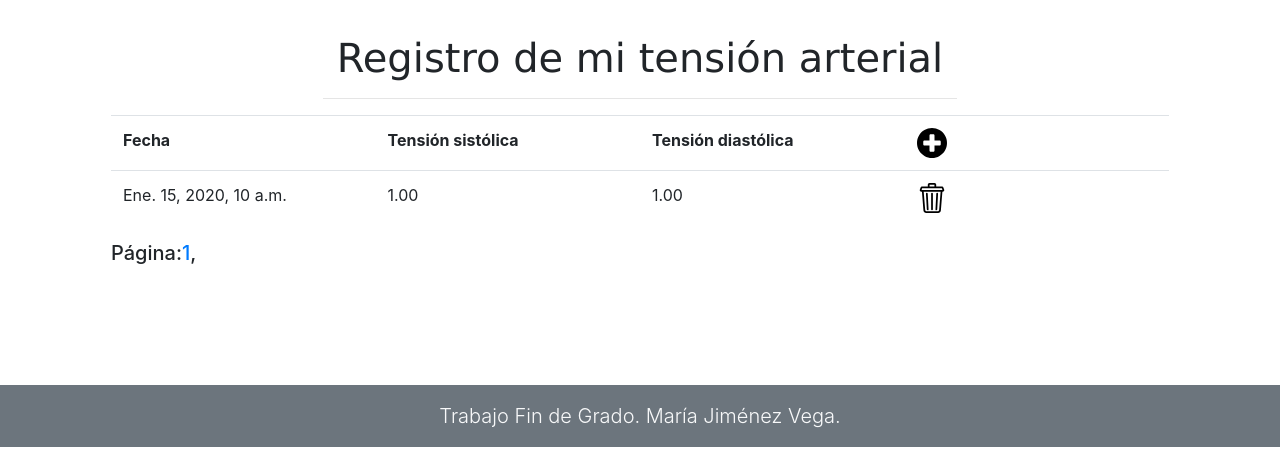
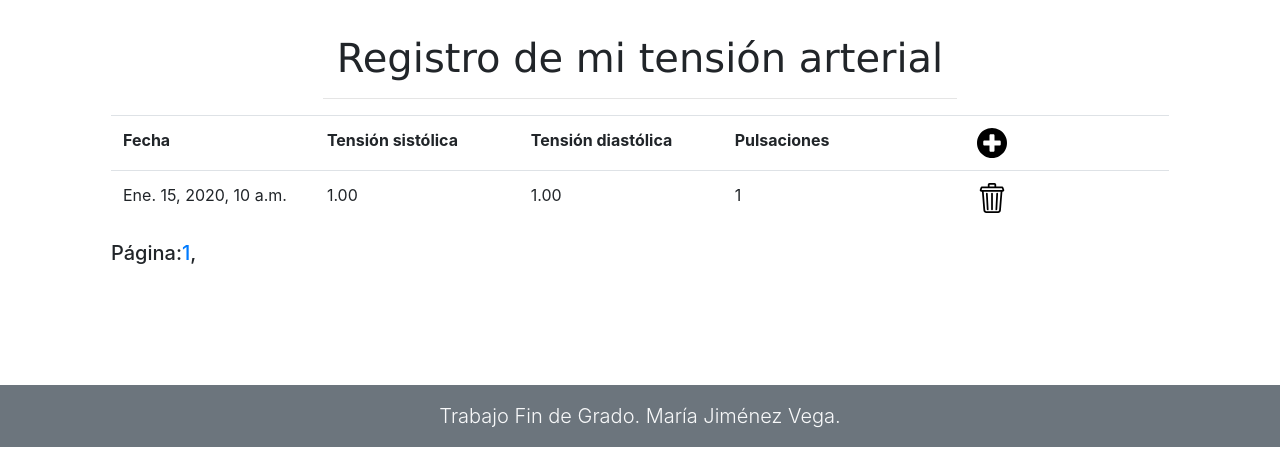
Before and after one commit to marjimveg1/tfgmaria, a Django app: page /inicioTension/ in a window 1280 px wide. Shown: the part 62-527 px from the top of the page. Run offline with Django 3.2, Linux system fonts and the light colour scheme; a user stored in the database is signed in; tables that the repository leaves empty hold one stand-in row (values such as "Sample post"); some libraries are stand-ins or nearby versions; some web fonts are replaced.

Commit message:
nuevo añadido

```diff
--- a/Universidad/Universidad/Apps/Gestion/templates/base.html
+++ b/Universidad/Universidad/Apps/Gestion/templates/base.html
@@ -84,7 +84,8 @@
     <link href="https://fonts.googleapis.com/css?family=Delius+Unicase&display=swap" rel="stylesheet">
     {% endblock %}
 
-  <title>Cuarenta Semanas</title>
+    <title>Cuarenta Semanas</title>
+    <link rel="icon" href="../static/img/index/error.ico">
 
   </head>
 
--- a/Universidad/Universidad/Apps/Gestion/templates/diarioSeguimiento/inicioMedida.html
+++ b/Universidad/Universidad/Apps/Gestion/templates/diarioSeguimiento/inicioMedida.html
@@ -18,7 +18,7 @@
                 <td><strong>Fecha</strong></td>
                 <td><strong>Diámetro biparietal</strong></td>
                 <td><strong>Circunferencia abdominal</strong></td>
-                <td><strong>Longitud del fémul</strong></td>
+                <td><strong>Longitud del fémur</strong></td>
                 <td>
                     <a href="/anadirMedida/">
                        <img src="../../static/icon/anadir.svg" alt="Anadir" class="icono" align="center">
--- a/Universidad/Universidad/Apps/Gestion/templates/diarioSeguimiento/inicioTension.html
+++ b/Universidad/Universidad/Apps/Gestion/templates/diarioSeguimiento/inicioTension.html
@@ -21,6 +21,7 @@
                 <td><strong>Fecha</strong></td>
                 <td><strong>Tensión sistólica</strong></td>
                 <td><strong>Tensión diastólica</strong></td>
+                <td><strong>Pulsaciones</strong></td>
                 <td>
                     <a href="/anadirTension/">
                        <img src="../../static/icon/anadir.svg" alt="Anadir" class="icono" align="center">
@@ -40,6 +41,9 @@
                     </td>
                     <td>
                        {{ tension.tSistolica }}
+                    </td>
+                    <td>
+                       {{ tension.pulsaciones }}
                     </td>
                     <td>
                         <a href="/borrarTension/{{ tension.id }}/">
```
Also changed, not shown: Universidad/Universidad/Apps/Gestion/static/img/index/error.ico (added).
